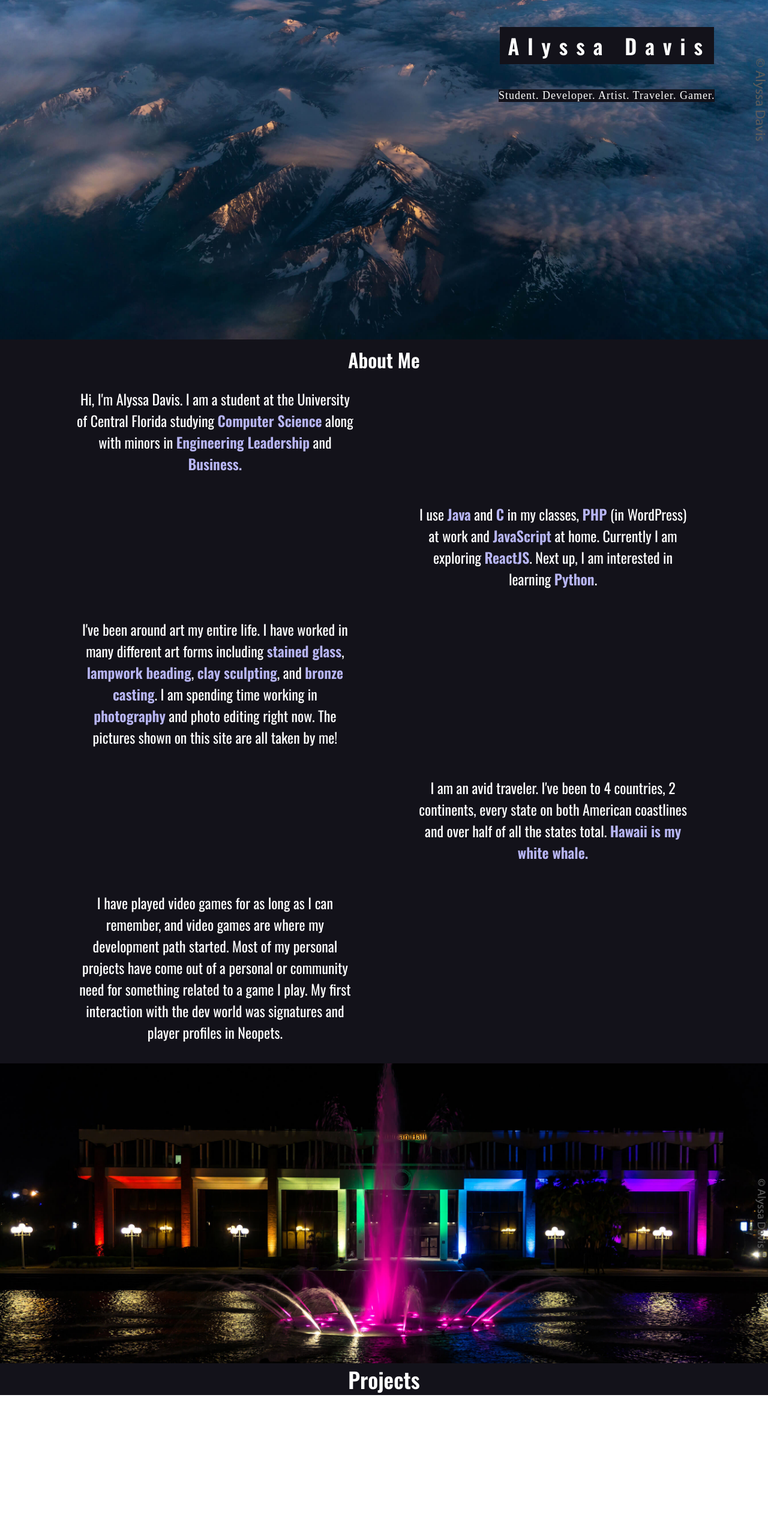
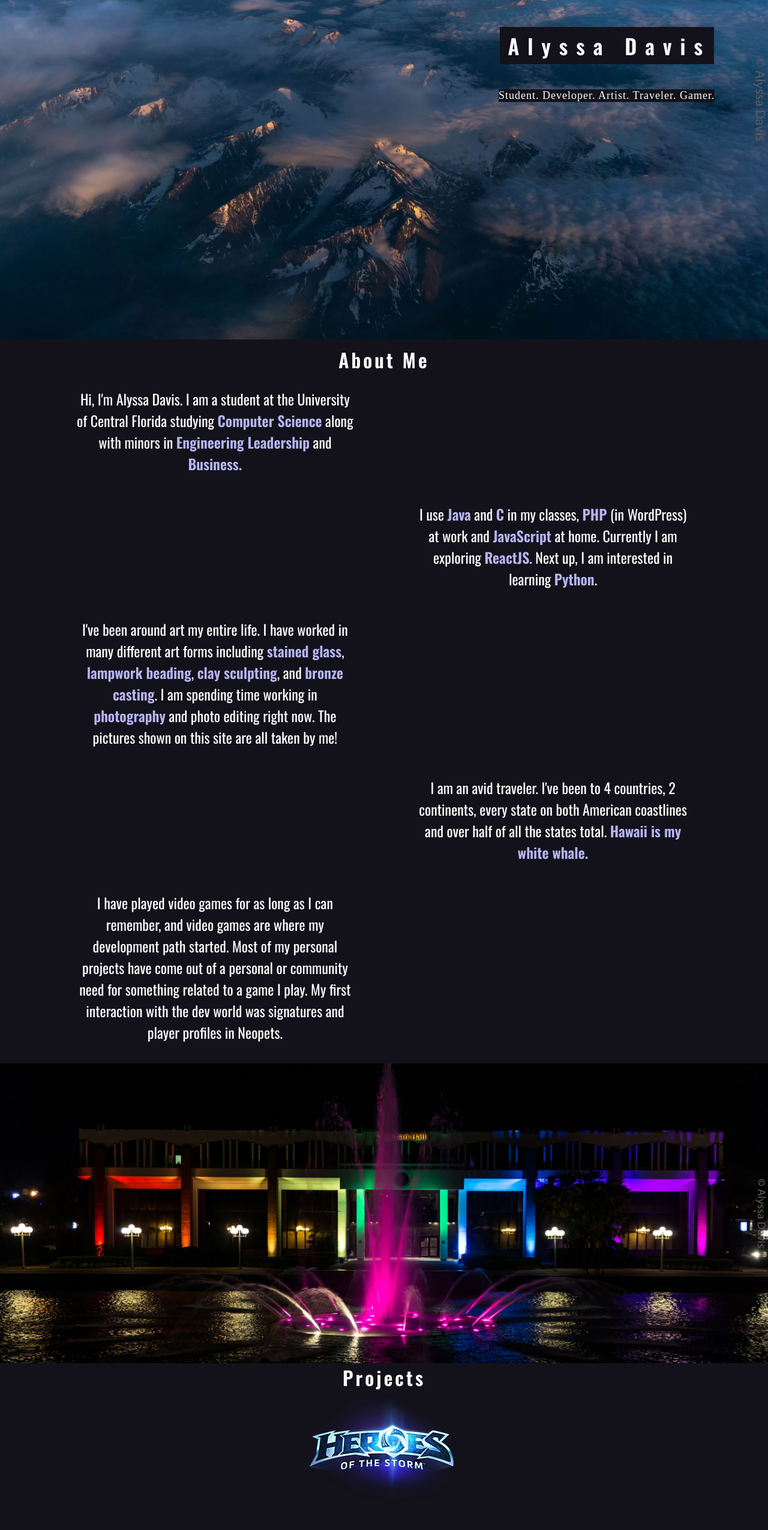
Before and after one commit to allygator/allygator.github.io, a React (Create React App) app: page / in a window 1280 px wide. Shown: the part 234-2785 px from the top of the page at 60% size. Before the commit the page ends 2560 px from the top, so only its background shows below. Built offline with nearby package versions, Linux system fonts and the light colour scheme; a web font is replaced by a local one.

Commit message:
Initial add of the projects section, needs styling

```diff
--- a/src/About.css
+++ b/src/About.css
@@ -17,8 +17,6 @@
 
 #about h2 {
     flex: 0 0 99%;
-    margin: 0;
-    font-size: 32px;
     width: 100%;
 }
 
--- a/src/components/Projects.js
+++ b/src/components/Projects.js
@@ -6,6 +6,34 @@ class Projects extends Component {
 	return (
 		<div id="projects">
 			<h2>Projects</h2>
+            <div className="projectContainer">
+				<div>
+					<a href="/HeroRotation/">
+						<img src="/bannerImages/logo.png" alt="Heroes of the Storm Website Banner" />
+					</a>
+				</div>
+                <div>
+                    <h3>Heroes of the Storm Site</h3>
+                    <h4>Free Hero Rotation</h4>
+                    <p>Heroes of the Storm is a Blizzard Entertainment created team brawl game. Every week there is a set of characters free to play by all players, this site gives users this list of characters, and additional info about each one.</p>
+                    <p>The website updates from a shell script that runs a Java file and pushes to Github. The Java file includes options to run through the html of a forum post and pulls out the date and the free Hero rotation, it also downloads all hero ability information for the Javascript file, and finally it downloads all available images for all heroes and saves them into the proper file path to be used on the website. It updates the Javascript file with any updated information.</p>
+                    <a href="allygator.github.io/HeroRotation/">View Project</a>
+                </div>
+            </div>
+
+            <div className="projectContainer">
+                    <div>
+                        <a href="/StardewValley/">
+                            <img src="/bannerImages/stardewbanner.png" alt="Stardew Valley Website Banner" />
+                        </a>
+                    </div>
+                <div>
+                    <h3>Stardew Valley Site</h3>
+                    <h4>Item Lookup</h4>
+                    <p>Stardew Valley is a recently released open-ended country-life RPG created by ConcernedApe. This site allows players to look up items they find while playing to determine if the item has any uses. It was created due to the difficulty in finding items on other sites.</p>
+                    <a href="allygator.github.io/StardewValley/">View Project</a>
+                </div>
+            </div>
 		</div>
 	);
   }
--- a/src/index.css
+++ b/src/index.css
@@ -94,6 +94,8 @@ nav a:after {
 
 .App>div h2 {
     margin: 0;
+    font-size: 32px;
+    letter-spacing: 4px;
 }
 
 #millican {
```
